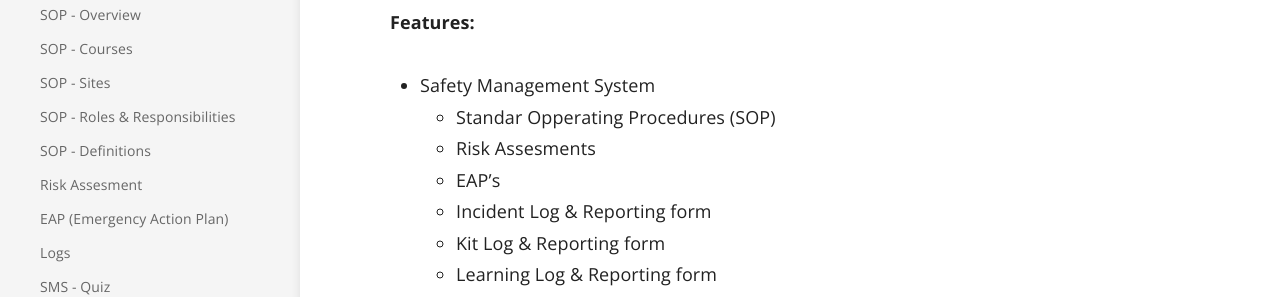
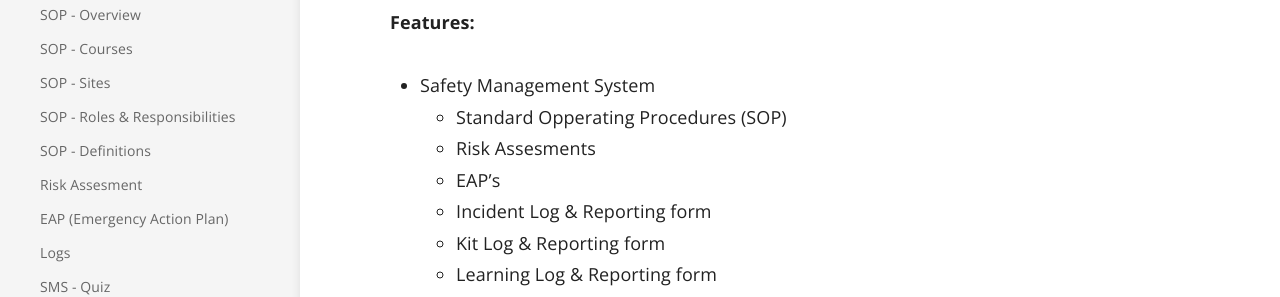
Before and after one commit to numbat70/clyde, a Jekyll site: the page built from _posts/2020-10-10-sms_live.md, in a window 1280 px wide. Shown: the part 311-608 px from the top of the page. Built offline with Jekyll 4.4.1, drawn with Linux system fonts in a browser that asks for light colours.

Commit message:
Update 2020-10-10-sms_live.md
mk

```diff
--- a/_posts/2020-10-10-sms_live.md
+++ b/_posts/2020-10-10-sms_live.md
@@ -8,7 +8,7 @@ The Safety Management System is now live.
 **Features:**
 
 * Safety Management System
-   * Standar Opperating Procedures (SOP)
+   * Standard Opperating Procedures (SOP)
    * Risk Assesments
    * EAP's
    * Incident Log & Reporting form
```
